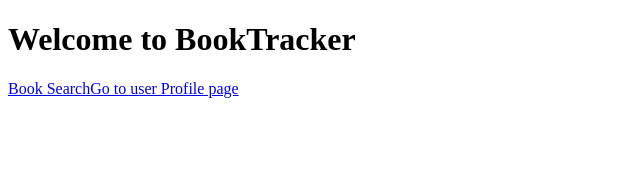
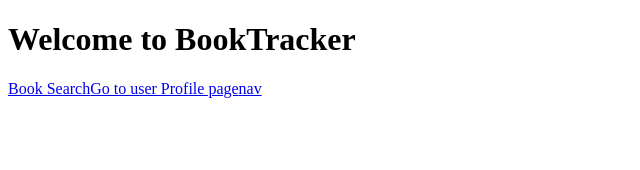
Before and after one commit to cs340-25/TheQuill, a React (Vite) app: page / in a window 1280 px wide. Shown: the top 170 px of the page, without its empty margins (0-640 px from the left). Built offline with nearby package versions, Linux system fonts and the light colour scheme; no server answers; the database is empty.

Commit message:
added a way to see navigation bar

```diff
--- a/src/App.jsx
+++ b/src/App.jsx
@@ -2,6 +2,7 @@ import { BrowserRouter as Router, Routes, Route } from "react-router-dom";
 import Home from "./pages/Home";
 import BookDetails from "./pages/BookDetails";
 import UserProfile from "./pages/UserProfile";
+import NavigationBar from "./components/NavigationBar";
 import BookSearch from "./components/BookSearch";
 
 function App() {
@@ -12,6 +13,7 @@ function App() {
         <Route path="/book/:id" element={<BookDetails />} />
         <Route path="/user/:userName" element={<UserProfile />} />
         <Route path="/book" element={<BookSearch />} />
+        <Route path="/nav" element={<NavigationBar />} />
       </Routes>
     </Router>
   );
--- a/src/pages/Home.jsx
+++ b/src/pages/Home.jsx
@@ -54,6 +54,7 @@ function Home() {
       <h1>Welcome to BookTracker</h1>
       <Link to="/book">Book Search</Link>
       <Link to="/user/johndoe">Go to user Profile page</Link>
+      <Link to="/nav">nav</Link>
     </div>
   );
 };
```
